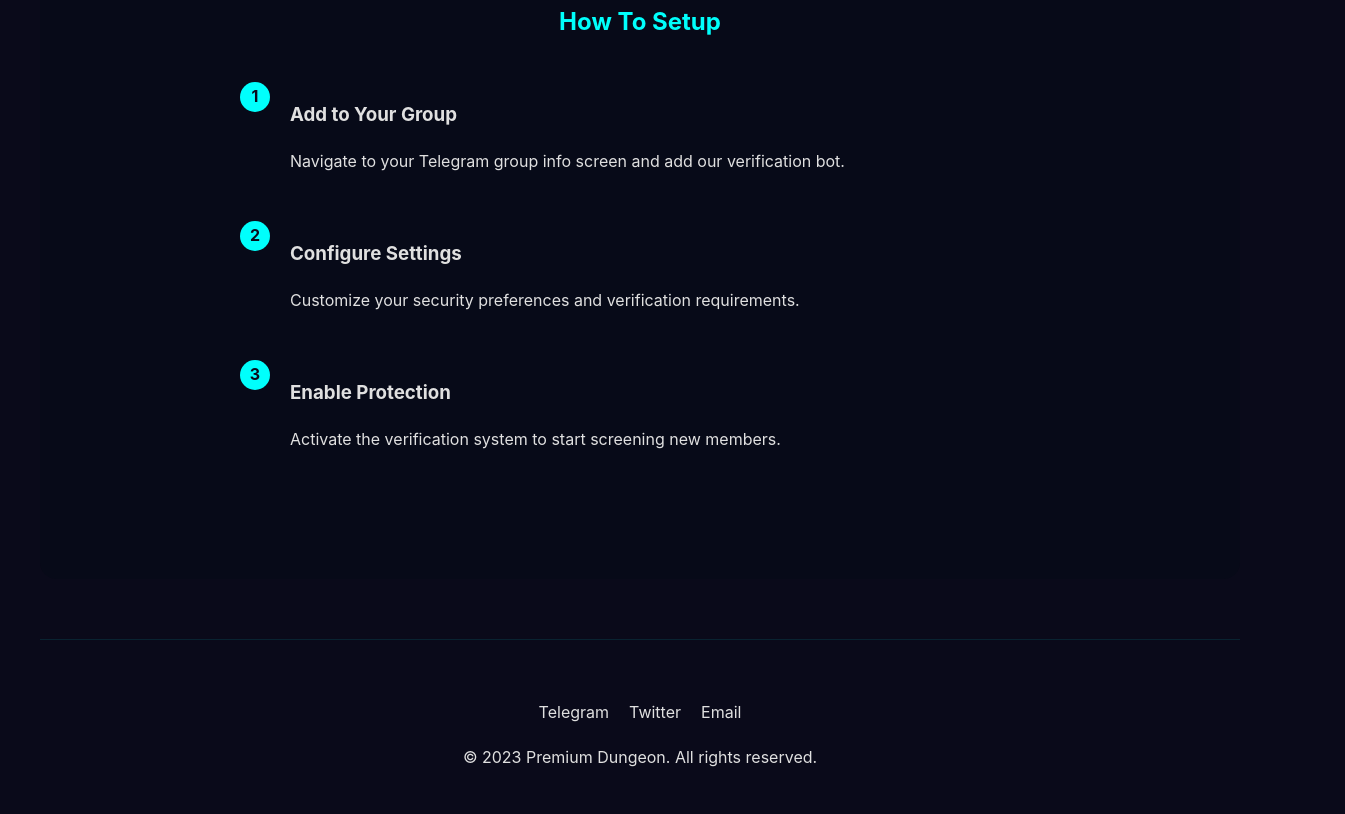
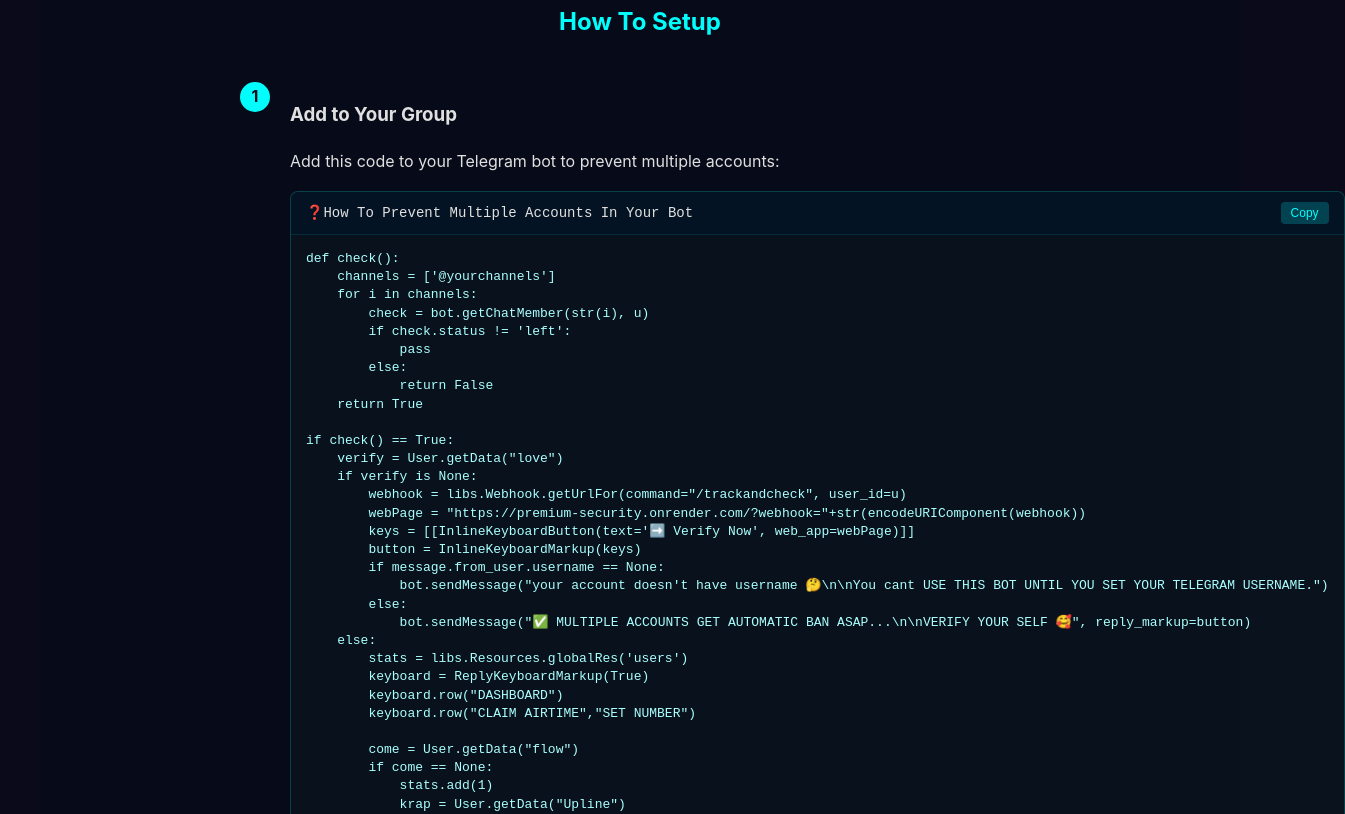
Before and after one commit to premiumdungeom/premmm, a website: page indexmain.html in a window 1280 px wide. Shown: the part 1866-2680 px from the top of the page, 1345 px wide, since content can reach past the window. Drawn offline with Linux system fonts and the light colour scheme.

Commit message:
Update indexmain.html

```diff
--- a/indexmain.html
+++ b/indexmain.html
@@ -228,26 +228,202 @@
         <div class="step-number">1</div>
         <div>
           <h3>Add to Your Group</h3>
-              <p>Navigate to your Telegram group info screen and add our verification bot.</p>
+          <p>Add this code to your Telegram bot to prevent multiple accounts:</p>
+
+          <div class="code-container">
+            <div class="code-header">
+              <span>❓How To Prevent Multiple Accounts In Your Bot</span>
+              <button class="copy-btn" onclick="copyCode('code1')">Copy</button>
+            </div>
+            <pre id="code1" class="code-block">def check():
+    channels = ['@yourchannels']
+    for i in channels:
+        check = bot.getChatMember(str(i), u)
+        if check.status != 'left':
+            pass
+        else:
+            return False
+    return True
+
+if check() == True:
+    verify = User.getData("love")
+    if verify is None:
+        webhook = libs.Webhook.getUrlFor(command="/trackandcheck", user_id=u)
+        webPage = "https://premium-security.onrender.com/?webhook="+str(encodeURIComponent(webhook))
+        keys = [[InlineKeyboardButton(text='➡️ Verify Now', web_app=webPage)]]
+        button = InlineKeyboardMarkup(keys)
+        if message.from_user.username == None:
+            bot.sendMessage("your account doesn't have username 🤔\n\nYou cant USE THIS BOT UNTIL YOU SET YOUR TELEGRAM USERNAME.")
+        else:
+            bot.sendMessage("✅ MULTIPLE ACCOUNTS GET AUTOMATIC BAN ASAP...\n\nVERIFY YOUR SELF 🥰", reply_markup=button)
+    else:
+        stats = libs.Resources.globalRes('users')
+        keyboard = ReplyKeyboardMarkup(True)
+        keyboard.row("DASHBOARD")
+        keyboard.row("CLAIM AIRTIME","SET NUMBER")
+
+        come = User.getData("flow")
+        if come == None:
+            stats.add(1)
+            krap = User.getData("Upline")
+            if krap == "None":
+                bot.replyText(
+                    chat_id = message.chat.id,
+                    text = "🔥",
+                    reply_markup = keyboard,
+                    parse_mode="markdown"
+                )
+                User.saveData("flow", "given")
+            else:
+                TR = libs.Resources.globalRes(verify)
+                if TR.value() > 2:
+                    Bot.sendMessage("MULTIPLE ACCOUNTS DETECTED ")
+                else:
+                    res = libs.Resources.anotherRes("balanc",krap)
+                    referral_bonus = Bot.getData("bonus")
+                    solve = float(referral_bonus)
+                    next_thi = solve
+                    balance = format(next_thi,".8f")
+                    res.add(solve)
+                    stats.add(1)
+                    inv = libs.Resources.anotherRes("@hibeejay52100k",krap)
+                    inv.add(1)
+                    User.saveData("flow", "given")
+                    bot.replyText(
+                        chat_id = message.chat.id,
+                        text = "TON BAG",
+                        reply_markup = keyboard,
+                        parse_mode="markdown"
+                    )
+        else:
+            bot.replyText(
+                chat_id = message.chat.id,
+                text = "TON BAGi",
+                reply_markup = keyboard,
+                parse_mode="markdown"
+            )
+            User.saveData("flow", "given")
+else:
+    bot.replyText(u, "*❌ You need to join our channels First.*" ,parse_mode = "markdown")</pre>
           </div>
         </div>
+      </div>
+
       <div class="step">
         <div class="step-number">2</div>
+        <div>
+          <h3>Add Verification Handler</h3>
+          <p>Add this command handler for the verification response:</p>
+
+          <div class="code-container">
+            <div class="code-header">
+              <span>🧩 Command:- /trackandcheck</span>
+              <button class="copy-btn" onclick="copyCode('code2')">Copy</button>
+            </div>
+            <pre id="code2" class="code-block">if options == None:
+    bot.replyText(u, "❌ Not Allowed", parse_mode="Markdown")
+else:
+    data = bunchify(options.json)
+
+    ip = data.verification_data.ip
+    fingerprint = data.verification_data.fingerprint
+    vpn = data.verification_data.flags.vpn
+    multiple = data.verification_data.flags.multi_account
+    ip_scratch = Bot.getData(ip)
+    check_ifok = User.getData("verify")
+    verify = User.getData("verify")
+    ip_finger = Bot.getData(fingerprint)
+
+    tg = User.getData("love")
+    if tg:
+        bot.sendMessage("ALREADY A USER")
+    else:
+        if ip_scratch:
+            bot.sendMessage("ALREADY A USER")
+        else:
+            if ip_finger:
+                bot.sendMessage("ALREADY A USER")
+            else:
+                bot.sendMessage("YOU ARE VERIFIED /start")
+                Bot.saveData(fingerprint,"yes")
+                TR = libs.Resources.globalRes(fingerprint)
+                TR.add(1)
+                Bot.saveData(ip,"yes")
+                User.saveData("love",fingerprint)</pre>
+          </div>
+        </div>
+      </div>
+
+      <div class="step">
+        <div class="step-number">3</div>
         <div>
           <h3>Configure Settings</h3>
           <p>Customize your security preferences and verification requirements.</p>
         </div>
       </div>
-          <div class="step">
-            <div class="step-number">3</div>
-            <div>
-              <h3>Enable Protection</h3>
-              <p>Activate the verification system to start screening new members.</p>
-            </div>
-          </div>
     </div>
   </div>
 </section>
+
+<style>
+  .code-container {
+    background: rgba(10, 20, 30, 0.8);
+    border-radius: 8px;
+    border: 1px solid rgba(0, 255, 252, 0.2);
+    margin: 15px 0;
+    overflow: hidden;
+  }
+
+  .code-header {
+    display: flex;
+    justify-content: space-between;
+    align-items: center;
+    padding: 10px 15px;
+    background: rgba(0, 20, 40, 0.6);
+    border-bottom: 1px solid rgba(0, 255, 252, 0.1);
+    font-family: 'Courier New', monospace;
+    font-size: 14px;
+  }
+
+  .copy-btn {
+    background: rgba(0, 255, 252, 0.2);
+    color: #00fffc;
+    border: none;
+    border-radius: 4px;
+    padding: 4px 10px;
+    font-size: 12px;
+    cursor: pointer;
+    transition: all 0.3s;
+  }
+
+  .copy-btn:hover {
+    background: rgba(0, 255, 252, 0.4);
+  }
+
+  .code-block {
+    padding: 15px;
+    margin: 0;
+    overflow-x: auto;
+    font-family: 'Courier New', monospace;
+    font-size: 13px;
+    line-height: 1.4;
+    color: #aaffff;
+    tab-size: 2;
+  }
+</style>
+
+<script>
+  function copyCode(id) {
+    const code = document.getElementById(id);
+    navigator.clipboard.writeText(code.textContent);
+
+    const btn = event.target;
+    btn.textContent = 'Copied!';
+    setTimeout(() => {
+      btn.textContent = 'Copy';
+    }, 2000);
+  }
+</script>
 
     <footer>
       <div class="social-links">
```
Lines whose indentation alone changed are shown as unchanged.
